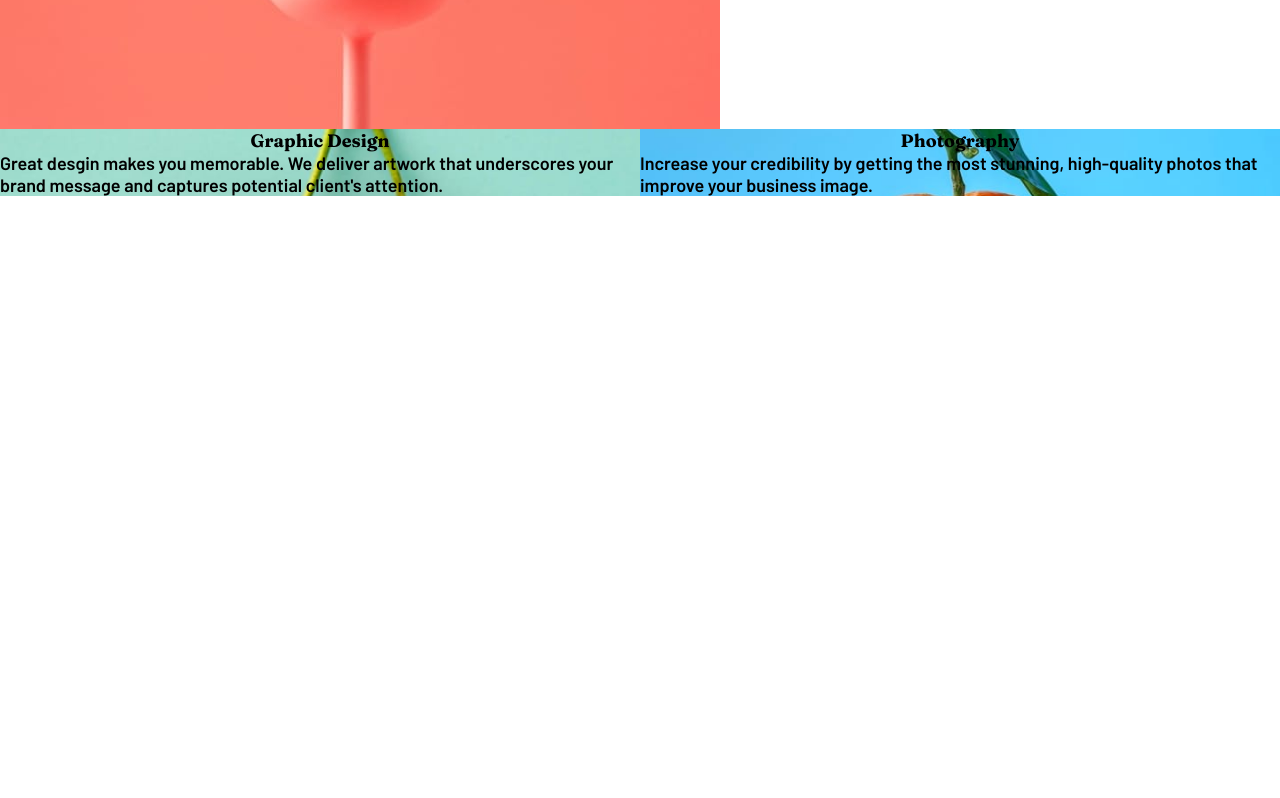
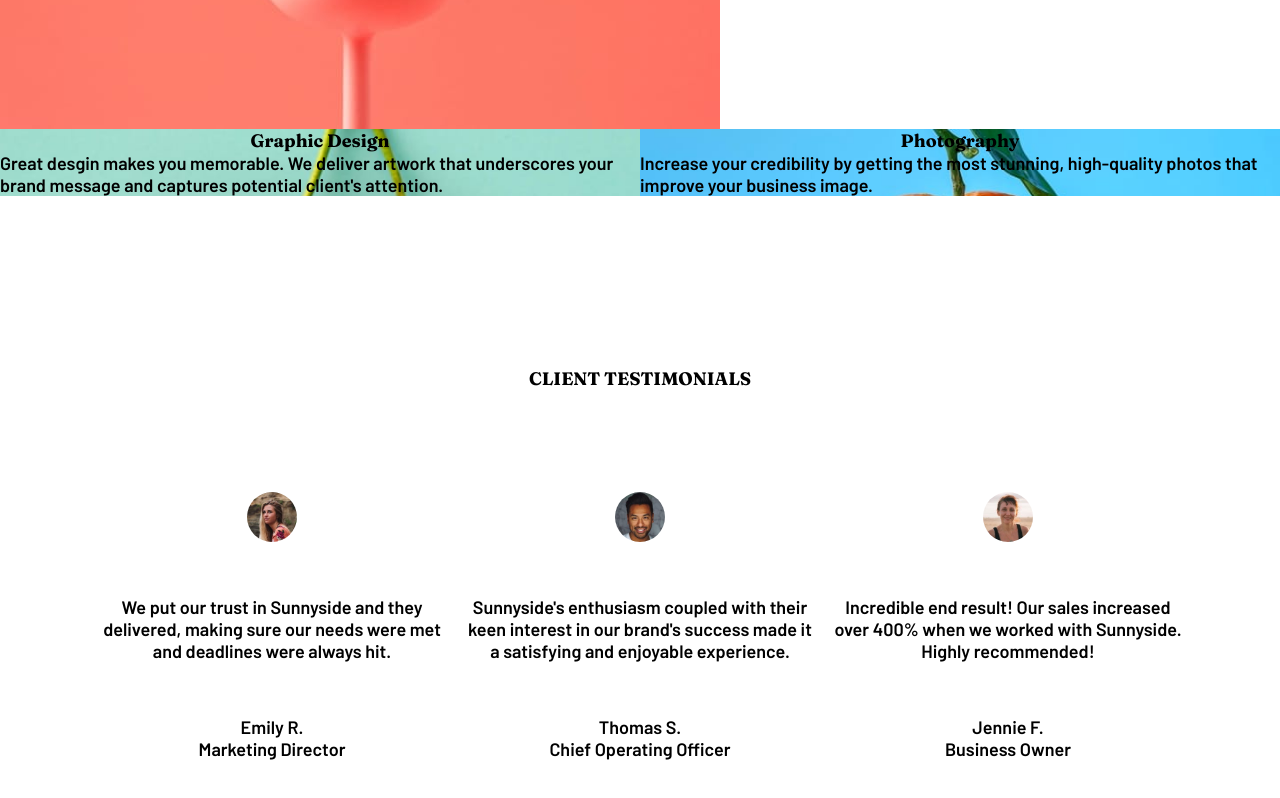
Before and after one commit to ksyksy815/Sunny-Side-Agency-Landing-Page, a React (Create React App) app in the folder client/: page / in a window 1280 px wide. Shown: the part 1631-2429 px from the top of the page. Before the commit the page ends 1827 px from the top, so only its background shows below. Built offline with nearby package versions, Linux system fonts and the light colour scheme; the HTML template or start-up script is replaced by a standard one.

Commit message:
[Update] Added the landing page's testimonial section

```diff
--- a/client/src/App.js
+++ b/client/src/App.js
@@ -9,6 +9,7 @@ import MidDigitalSet from './components/MidDigitalSet'
 import desktopCherry from './assets/desktop/image-graphic-design.jpg'
 import desktopOrange from './assets/desktop/image-photography.jpg'
 import arrowDown from './assets/icon-arrow-down.svg'
+import Testimonial from './components/Testimonial'
 
 const MainWrapper = styled.div`
   width: 100vw;
@@ -17,14 +18,12 @@ const MainWrapper = styled.div`
 
 const arrowDownMove = keyframes`
   0% {
-    opacity: 1;
   }
   50% {
     opacity: 1;
     transform: translateY(10px);
   }
   100% {
-    opacity: 1;
   }
 `
 
@@ -97,7 +96,7 @@ function App() {
             image2={desktopOrange}
           />
         </MidSection>
-
+        <Testimonial />
       </MainWrapper>
     </>
   );
--- /dev/null
+++ b/client/src/components/Testimonial.js
@@ -0,0 +1,39 @@
+import React from 'react'
+import styled from 'styled-components'
+import TestimonialCard from './TestimonialCard'
+import userInfo from '../userInfo'
+
+const TestimonialWrapper = styled.div`
+  width: 100%;
+  height: 100vh;
+  display: flex;
+  flex-direction: column;
+  justify-content: center;
+  align-items: center;
+  row-gap: 2rem;
+
+  .card-box {
+    display: flex;
+    column-gap: 1rem;
+  }
+`
+
+export default function Testimonial() {
+  return (
+    <TestimonialWrapper>
+      <h3>CLIENT TESTIMONIALS</h3>
+      <div className="card-box">
+        {
+          userInfo.map( user => (
+            <TestimonialCard key={user.name}
+              img = {user.image}
+              text = {user.text}
+              name = {user.name}
+              position = {user.position}
+            />
+          ))
+        }
+      </div>
+    </TestimonialWrapper>
+  )
+}
--- /dev/null
+++ b/client/src/components/TestimonialCard.js
@@ -0,0 +1,48 @@
+import React from 'react'
+import styled from 'styled-components'
+
+const Card = styled.div`
+  display: flex;
+  flex-direction: column;
+  justify-content: center;
+  align-items: center;
+  width: 350px;
+  height: 50vh;
+  row-gap: 3rem;
+
+  .img-wrapper {
+    width: 50px;
+    height: 50px;
+    border-radius: 999px;
+    overflow: hidden;
+    img {
+      width: 100%;
+      object-fit: cover;
+    }
+  }
+
+  p {
+    text-align: center;
+  }
+
+  .name-position {
+    display: flex;
+    flex-direction: column;
+    justify-content: center;
+    align-items: center;
+  }
+`
+export default function TestimonialCard( {img, text, name, position} ) {
+  return (
+    <Card>
+      <span className="img-wrapper">
+        <img src={img} alt="Profile of a previous user"/>
+      </span>
+      <p>{ text }</p>
+      <div className="name-position">
+        <span>{ name }</span>
+        <span>{ position }</span>
+      </div>
+    </Card>
+  )
+}
--- /dev/null
+++ b/client/src/userInfo.js
@@ -0,0 +1,26 @@
+import emily from './assets/image-emily.jpg'
+import thomas from './assets/image-thomas.jpg'
+import jennie from './assets/image-jennie.jpg'
+
+const userInfo = [
+  {
+    name: "Emily R.",
+    position: "Marketing Director",
+    image: emily,
+    text: "We put our trust in Sunnyside and they delivered, making sure our needs were met and deadlines were always hit.",
+  },
+  {
+    name: "Thomas S.",
+    position: "Chief Operating Officer",
+    image: thomas,
+    text: "Sunnyside's enthusiasm coupled with their keen interest in our brand's success made it a satisfying and enjoyable experience.",
+  },
+  {
+    name: "Jennie F.",
+    position: "Business Owner",
+    image: jennie,
+    text: "Incredible end result! Our sales increased over 400% when we worked with Sunnyside. Highly recommended!",
+  },
+]
+
+export default userInfo;
```
